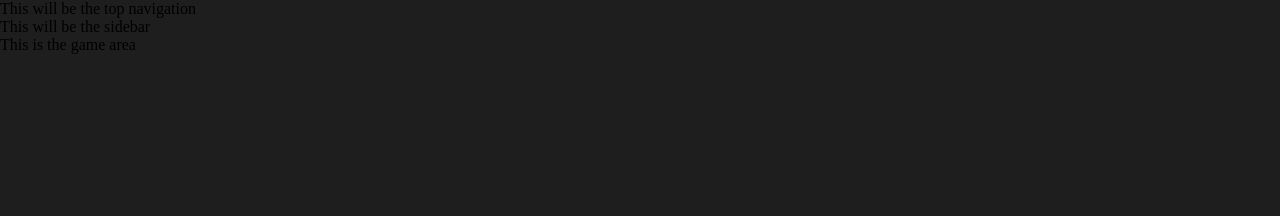
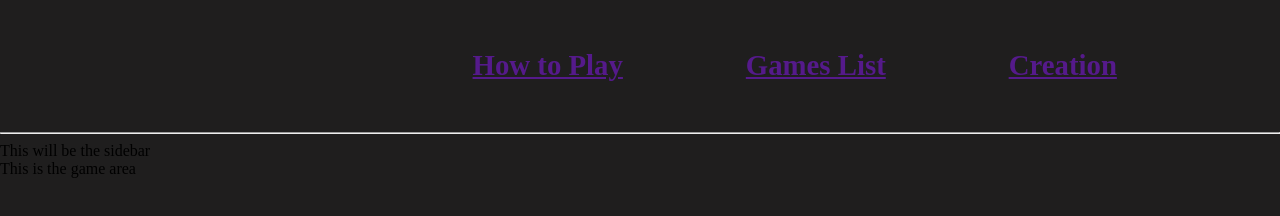
Before and after one commit to sk8terboyz/jQuery-Game, a plain HTML site: page index.html in a window 1280 px wide. Drawn offline with Linux system fonts and the light colour scheme.

Commit message:
Added top nav and new pages base

```diff
--- a/assets/css/style.css
+++ b/assets/css/style.css
@@ -10,3 +10,35 @@ html body {
 html {
     background-color: rgb(31, 30, 30);
 }
+
+.top-nav {
+    display: flex;
+    flex-direction: row-reverse;
+    margin: 2%;
+    font-size: clamp(1rem, 1.5vw, 2rem);
+}
+
+.navLink {
+
+}
+
+#howTo {
+    padding-right: 5%;
+    padding-left: 5%;
+}
+
+#allGames {
+    padding-right: 5%;
+    padding-left: 5%;
+}
+
+#explained {
+    padding-right: 5%;
+    padding-left: 5%;
+}
+
+@media only screen and (min-width:800px) {
+    #howTo {
+        width: 15%;
+    }
+}
--- a/index.html
+++ b/index.html
@@ -7,16 +7,21 @@
     <title>JQuery Based Game</title>
     <link rel="stylesheet" href="assets/css/style.css">
     <script  type='text/javascript' language='javascript' src=''></script>
-</head>
-<body>
     <section class="top-nav__container">
-        This will be the top navigation
+        <div class="top-nav">
+            <h2 id="howTo" class="navLink"><a href="">Creation</a></h2>
+            <h2 id="allGames" class="navLink"><a href="">Games List</a></h2>
+            <h2 id="explained" class="navLink"><a href="">How to Play</a></h2>
+        </div>
         <!-- I want to make this have 3 buttons:
             1) How to play (explain the concept and what the player must do)
             2) Display all parts of the game, but make them not playable (may work if I just get separate overlays for this)
             3) Explanation (explain the game and how the use of JQuery was integrated)
         -->
     </section>
+    <hr>
+</head>
+<body>
 
     <section class="sidebar__container">
         This will be the sidebar
```
Also changed, not shown: assets/pages/creation.html (added), assets/pages/games.html (added), assets/pages/howTo.html (added).
